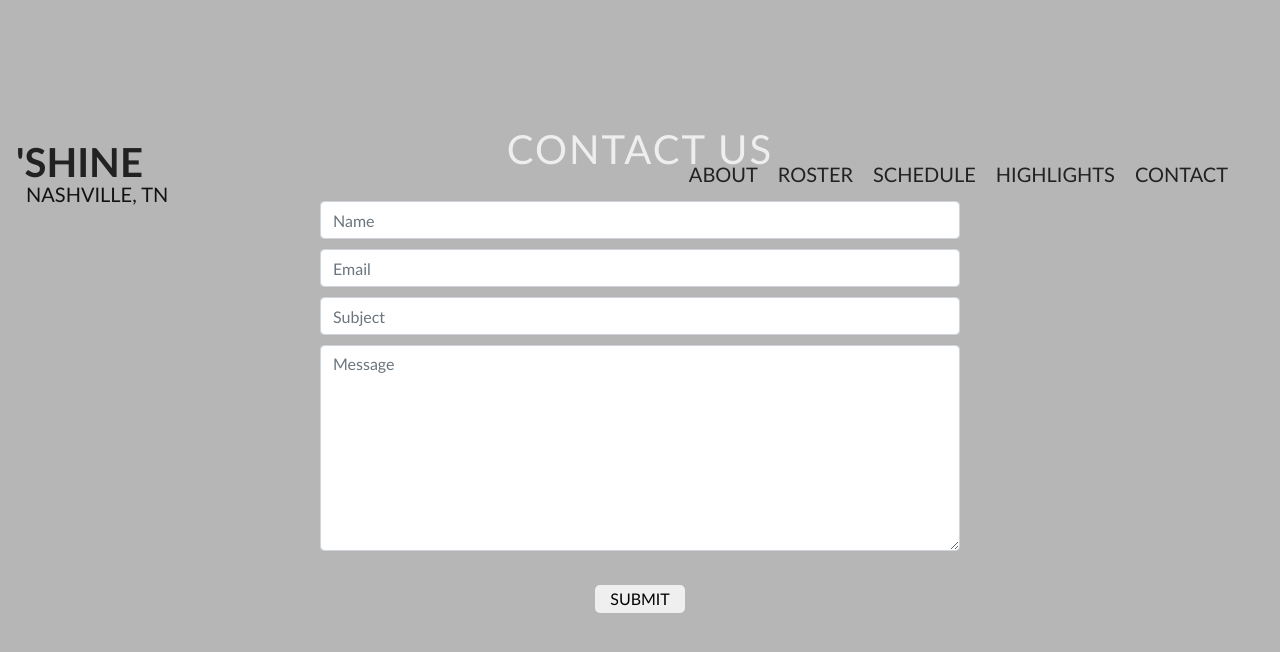
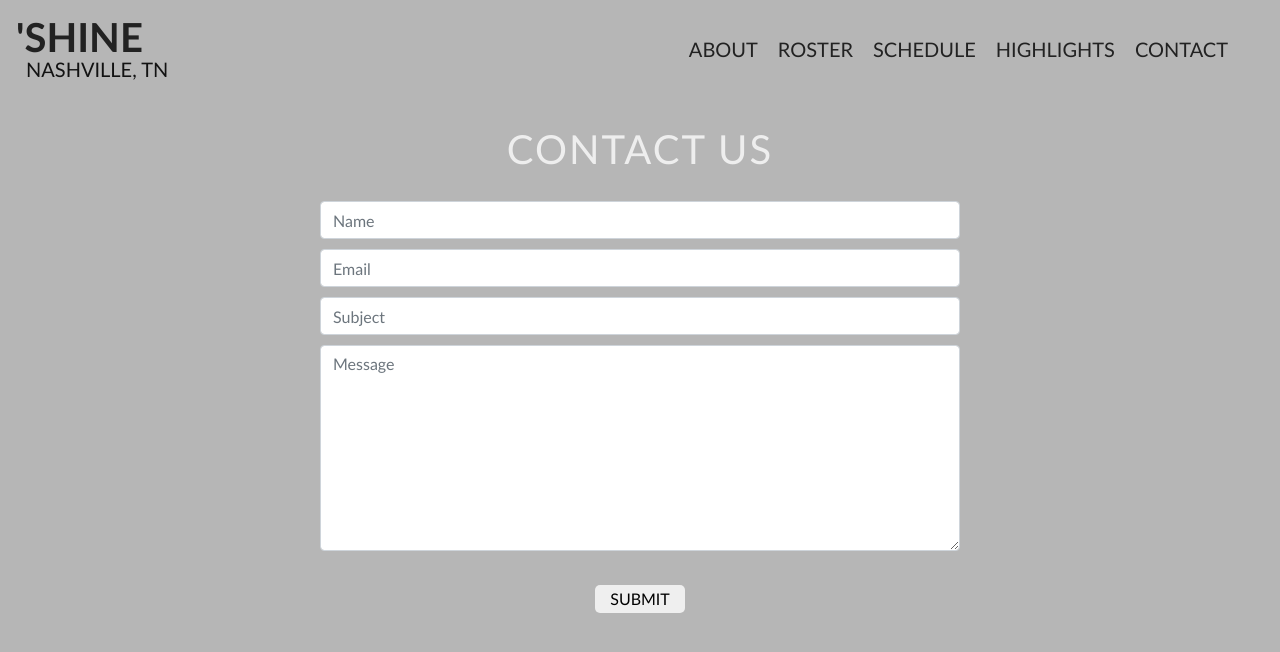
Before and after one commit to liz-barnes/nashville-shine-ultimate, a React (Create React App) app: page /contact in a window 1280 px wide. Shown: the top 652 px of the page. Built offline with nearby package versions, Linux system fonts and the light colour scheme.

Commit message:
update margin-top to padding-top on highlights and contact page

```diff
--- a/src/styles/components/_contact.scss
+++ b/src/styles/components/_contact.scss
@@ -1,6 +1,6 @@
 // TO DO: Update font
 .Contact {
-    margin-top: 125px;
+    padding-top: 125px;
     text-align: center;
     background-color: rgb(182, 182, 182);
 }
--- a/src/styles/components/_highlights.scss
+++ b/src/styles/components/_highlights.scss
@@ -1,5 +1,5 @@
 .Highlights-Page {
-  margin-top: 150px;
+  padding-top: 150px;
   background-color: rgb(182, 182, 182);
 }
 
```
